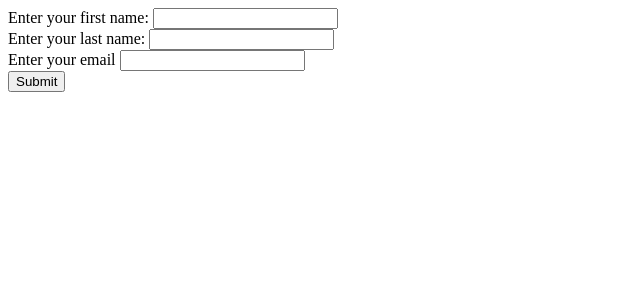
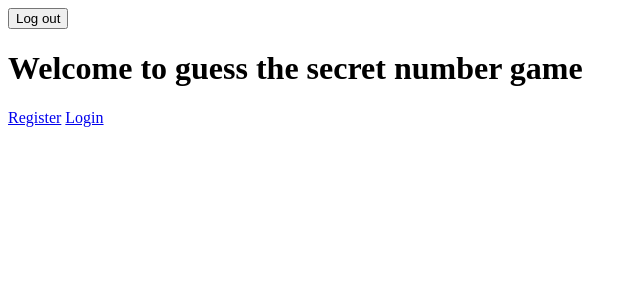
Before and after one commit to jkeresman/Homework-19.1, a Flask app: page / in a window 1280 px wide. Shown: the top 300 px of the page, without its empty margins (0-640 px from the left). Run offline with Flask 2, Linux system fonts and the light colour scheme.

Commit message:
register && login , v1

```diff
--- a/functions.py
+++ b/functions.py
@@ -1,9 +1,9 @@
 from user import User, db
 
 
-def check_if_user_exists(user_email: str) -> User:
+def check_if_user_exists(session_token: str) -> User:
     user = None
-    if user_email:
-        user = db.query(User).filter_by(email=user_email).first()
+    if session_token:
+        user = db.query(User).filter_by(session_token=session_token).first()
 
     return user
--- a/main.py
+++ b/main.py
@@ -1,8 +1,10 @@
-from flask import Flask, render_template, url_for, request, redirect, make_response
+from flask import Flask, render_template, request, make_response, redirect, url_for
 from user import User, db
 from functions import check_if_user_exists
 import constants
 import random
+import hashlib
+import uuid
 
 app = Flask(__name__)
 db.create_all()
@@ -11,31 +13,79 @@ db.create_all()
 @app.route("/", methods=["GET"])
 def index():
 
-    user_email = request.cookies.get("email")
+    session_token = request.cookies.get("session_token")
 
-    user = check_if_user_exists(user_email)
+    user = check_if_user_exists(session_token=session_token)
+    if user is not None:
+        return render_template("game.html")
 
     response = make_response(render_template("index.html", user=user))
     return response
 
 
-@app.route("/login", methods=["POST"])
+@app.route("/register", methods=["POST", "GET"])
+def register():
+
+    if request.method == "POST":
+
+        first_name = request.form.get("first-name")
+        last_name = request.form.get("last-name")
+        username = request.form.get("username")
+        password = request.form.get("password")
+        hashed_password = hashlib.sha256(password.encode()).hexdigest()
+        email = request.form.get("email")
+        session_token = str(uuid.uuid4())
+
+        secret_number = random.randint(constants.RANDOM_LOW_LIMIT, constants.RANDOM_HIGH_LIMIT)
+
+        user = User(first_name=first_name,
+                    last_name=last_name,
+                    email=email,
+                    secret_number=secret_number,
+                    password=hashed_password,
+                    username=username,
+                    session_token=session_token,
+                    )
+
+        user.save()
+
+        response = make_response(render_template("login.html"))
+
+    else:
+        response = make_response(render_template("register.html"))
+
+    return response
+
+
+@app.route("/login", methods=["POST", "GET"])
 def login():
 
-    first_name = request.form.get("first-name")
-    last_name = request.form.get("last-name")
-    email = request.form.get("email")
-    secret_number = random.randint(constants.RANDOM_LOW_LIMIT, constants.RANDOM_HIGH_LIMIT)
+    if request.method == "POST":
+        username = request.form.get("username")
+        password = request.form.get("password")
 
-    user = db.query(User).filter_by(email=email).first()
+        user = db.query(User).filter_by(username=username).first()
+        hashed_password = hashlib.sha256(password.encode()).hexdigest()
 
-    if not user:
-        user = User(first_name=first_name, last_name=last_name, email=email, secret_number=secret_number)
+        if user.password == hashed_password:
+            response = make_response(render_template("game.html"))
+            response.set_cookie("session_token", user.session_token, httponly=True, samesite="Strict")
+        else:
+            response = make_response(render_template("login.html"))
+    else:
+        response = make_response(render_template("login.html"))
 
-    user.save()
+    return response
+
+
+@app.route("/log-out", methods=["POST"])
+def log_out():
 
     response = make_response(redirect(url_for("index")))
-    response.set_cookie("email", user.email)
+
+    session_token = request.cookies.get("session_token")
+    if session_token:
+        response.set_cookie("session_token", expires=0)
 
     return response
 
@@ -45,8 +95,8 @@ def secret_number_handler():
 
     guess_is_correct = False
 
-    user_email = request.cookies.get("email")
-    user = check_if_user_exists(user_email)
+    session_token = request.cookies.get("session_token")
+    user = check_if_user_exists(session_token=session_token)
 
     user_guess = int(request.form.get("user-guess"))
 
@@ -65,4 +115,4 @@ def secret_number_handler():
 
 
 if __name__ == "__main__":
-    app.run(use_reloader=True)
+    app.run(port=5005, use_reloader=True)
--- a/templates/base.html
+++ b/templates/base.html
@@ -9,6 +9,14 @@
 </head>
 <body>
 
+    <header>
+        <nav>
+            <form action="/log-out" method="post">
+                <button type="submit">Log out</button>
+            </form>
+        </nav>
+    </header>
+
     <main>
         {% block content %}
         {% endblock content %}
--- a/templates/index.html
+++ b/templates/index.html
@@ -4,33 +4,8 @@
 
 {% block content %}
 
-    {% if user %}
-        <h1>Welcome back : {{user.first_name}} {{user.last_name}}</h1>
-
-        <form action="/secret-number" method="post">
-            <div class="secret-number">
-                <label for="secret-number">Number is between 1 and 30!</label>
-                <input type="text" id="secret-number" name="user-guess">
-            </div>
-            <button type="submit">Submit</button>
-        </form>
-    {% else %}
-        <form action="/login" method="post">
-            <div class="first_name">
-                <label for="first-name">Enter your first name: </label>
-                <input type="text" id="first-name" name="first-name">
-            </div>
-            <div class="last_name">
-                <label for="last-name">Enter your last name: </label>
-                <input type="text" id="last-name" name="last-name">
-            </div>
-            <div class="email">
-                <label for="email">Enter your email</label>
-                <input type="email" id="email" name="email">
-            </div>
-            <button type="submit">Submit</button>
-        </form>
-
-    {% endif %}
+    <h1>Welcome to guess the secret number game</h1>
+    <a href="/register">Register</a>
+    <a href="/login">Login</a>
 
 {% endblock content %}
--- a/user.py
+++ b/user.py
@@ -9,5 +9,8 @@ class User(db.Model):
     id = db.Column(db.Integer, primary_key=True)
     first_name = db.Column(db.String, unique=False)
     last_name = db.Column(db.String, unique=False)
-    email = db.Column(db.String, unique=True)
+    password = db.Column(db.String, unique=True)
+    username = db.Column(db.String, unique=True)
+    email = db.Column(db.String, unique=False)
+    session_token = db.Column(db.String, unique=True)
     secret_number = db.Column(db.Integer, unique=False)
```
Also changed, not shown: templates/game.html (added, +15 -0 lines), templates/login.html (added, +18 -0 lines), templates/register.html (added, +32 -0 lines).
